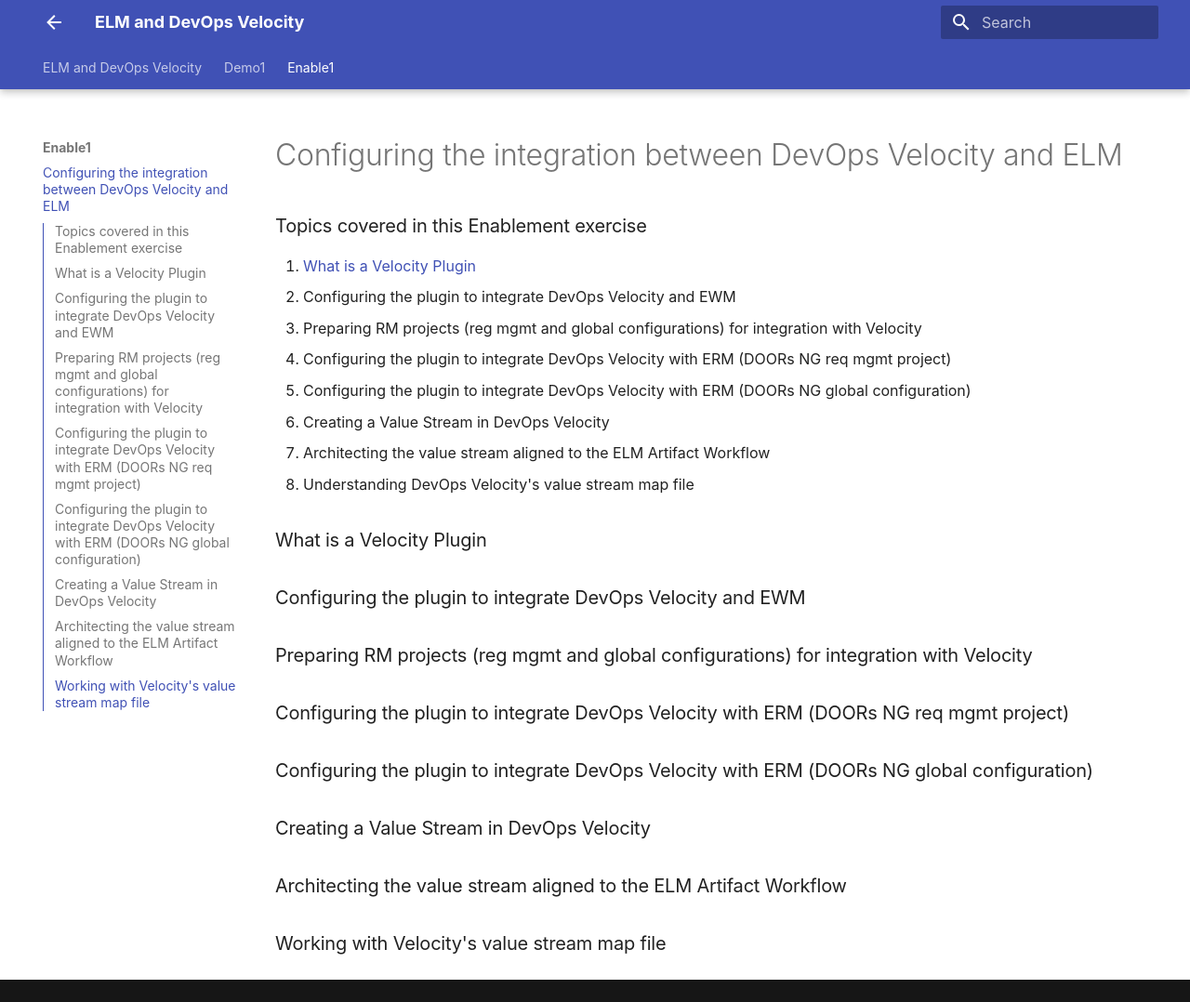
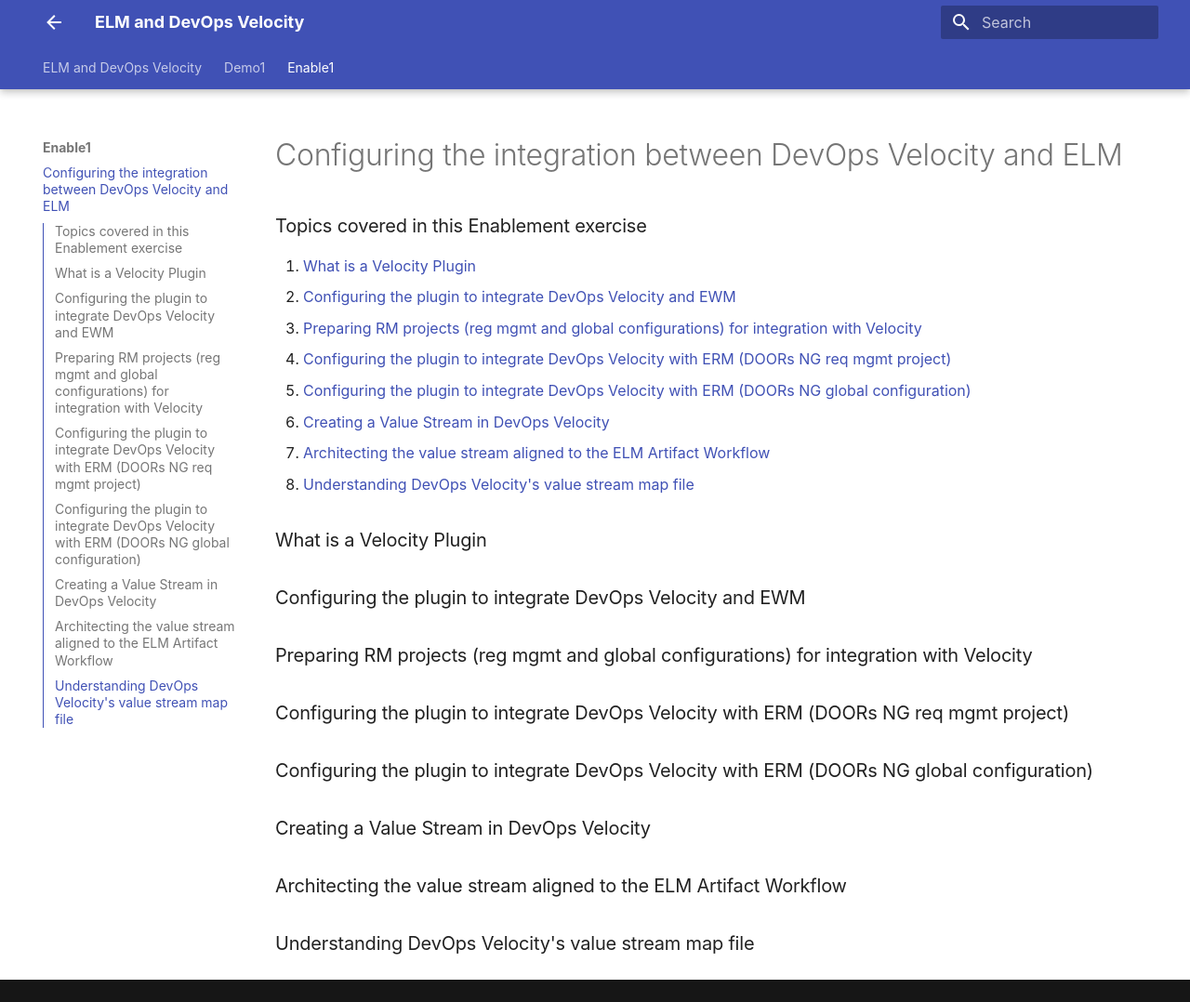
Before and after one commit to DevOpsAutomationLabs/ELM_Velocity, an MkDocs documentation site: the page built from docs/enable1/index.md, in a window 1280 px wide and 1078 px high. Shown: the whole window at 93% size. Built offline with MkDocs 1.6.1 and Material for MkDocs 9.7.7, drawn with Linux system fonts in a browser that asks for light colours; some of the changed lines change nothing that is shown.

Commit message:
Update index.md

```diff
--- a/docs/enable1/index.md
+++ b/docs/enable1/index.md
@@ -1,14 +1,14 @@
 # Configuring the integration between DevOps Velocity and ELM
 
 ### Topics covered in this Enablement exercise
-1. [What is a Velocity Plugin](what-is-a-velocity-plugin)
-2. Configuring the plugin to integrate DevOps Velocity and EWM
-3. Preparing RM projects (reg mgmt and global configurations) for integration with Velocity
-4. Configuring the plugin to integrate DevOps Velocity with ERM (DOORs NG req mgmt project)
-5. Configuring the plugin to integrate DevOps Velocity with ERM (DOORs NG global configuration)
-6. Creating a Value Stream in DevOps Velocity
-7. Architecting the value stream aligned to the ELM Artifact Workflow
-8. Understanding DevOps Velocity's value stream map file
+1. [What is a Velocity Plugin](#what-is-a-velocity-plugin)
+2. [Configuring the plugin to integrate DevOps Velocity and EWM](#configuring-the-plugin-to-integrate-devops-velocity-and-ewm)
+3. [Preparing RM projects (reg mgmt and global configurations) for integration with Velocity](#preparing-rm-projects-reg-mgmt-and-global-configurations-for-integration-with-velocity)
+4. [Configuring the plugin to integrate DevOps Velocity with ERM (DOORs NG req mgmt project)](#configuring-the-plugin-to-integrate-devops-velocity-with-erm-doors-ng-req-mgt-project)
+5. [Configuring the plugin to integrate DevOps Velocity with ERM (DOORs NG global configuration)](#configuring-the-plugin-to-integrate-devops-velocity-with-erm-doors-ng-global-configuration)
+6. [Creating a Value Stream in DevOps Velocity](#creating-a-value-stream-in-devops-velocity)
+7. [Architecting the value stream aligned to the ELM Artifact Workflow](#architecting-the-value-stream-aligned-to-the-elm-artifact-workflow)
+8. [Understanding DevOps Velocity's value stream map file](#understanding-devops-velocitys-value-stream-map-file)
 
 ### What is a Velocity Plugin
 
@@ -24,4 +24,4 @@
 
 ### Architecting the value stream aligned to the ELM Artifact Workflow
 
-### Working with Velocity's value stream map file
+### Understanding DevOps Velocity's value stream map file
```
